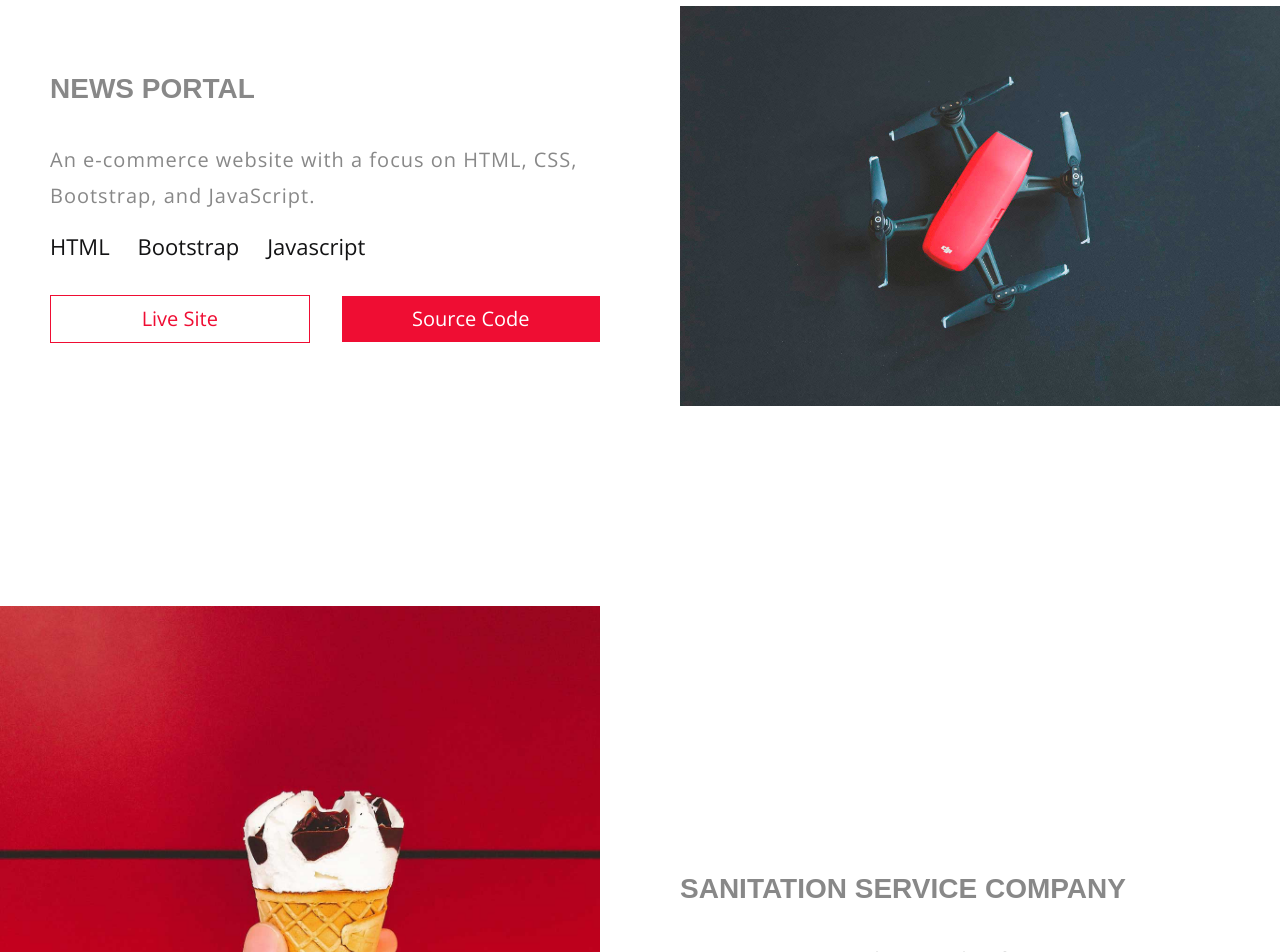
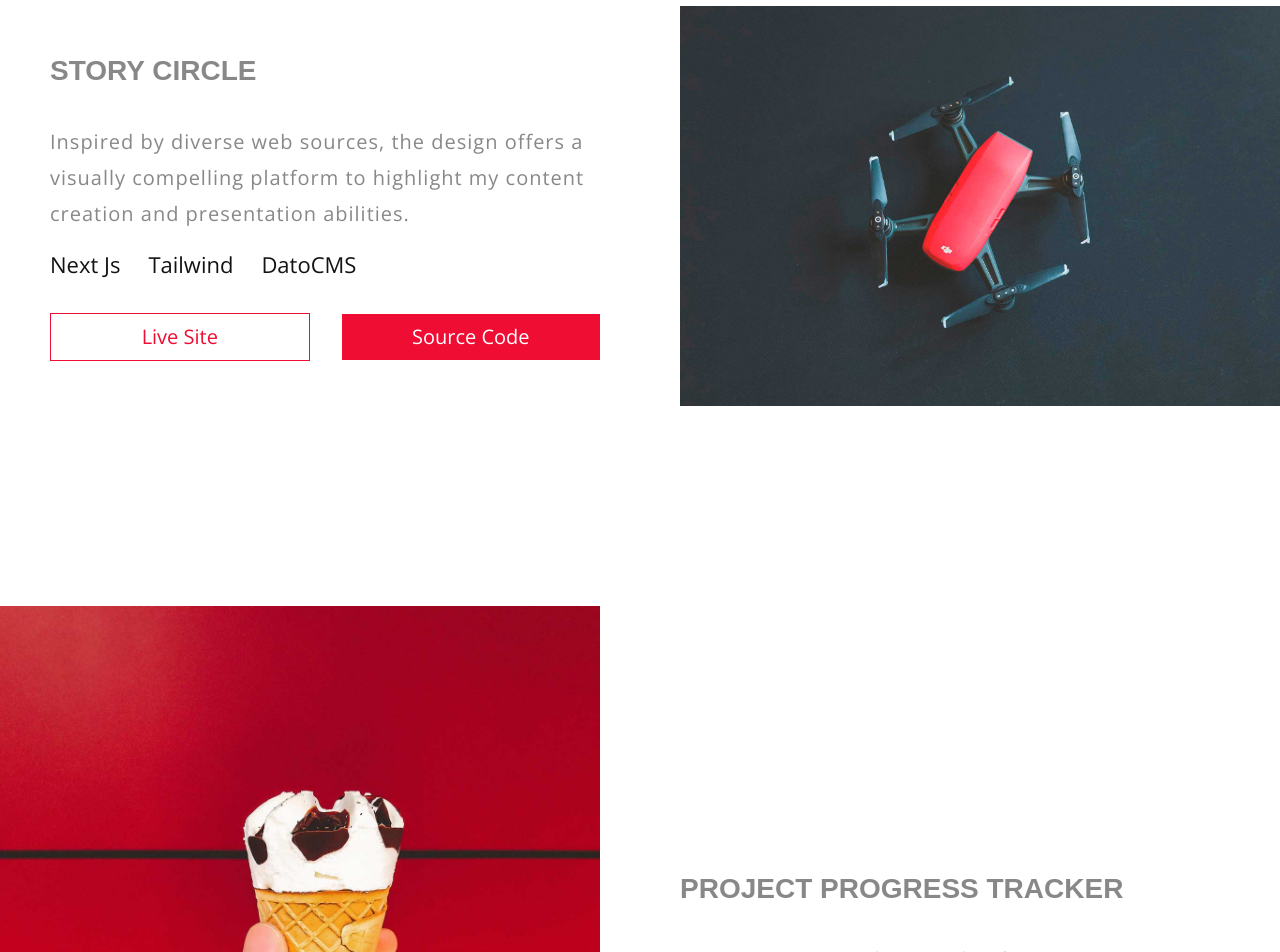
Before and after one commit to Arjun-Jhukal/arjun, a Next.js app: page / in a window 1280 px wide. Shown: the part 1080-2032 px from the top of the page. Built offline with nearby package versions, Linux system fonts and the light colour scheme.

Commit message:
minor change

```diff
--- a/src/app/globals.css
+++ b/src/app/globals.css
@@ -4,7 +4,7 @@
 
 * {
   scroll-behavior: smooth;
-  scroll-padding: 50px;
+  scroll-padding-top: 100px;
 }
 body {
   font-family: "Open Sans", sans-serif;
--- a/src/components/sections/new-banner/index.tsx
+++ b/src/components/sections/new-banner/index.tsx
@@ -17,8 +17,7 @@ export default function NewBanner() {
           <h1 className="text-white mb-2">Hello !</h1>
           <h1 className="mb-4 text-white">I am Arjun Jhukal</h1>
           <p className="text-black-300 mb-8">
-            Lorem ipsum dolor sit amet consectetur, adipisicing elit. Quis qui vel eum aut at unde incidunt ratione harum, sapiente cumque placeat
-            quidem consequuntur dolor rerum quia corporis dolore iusto quisquam.
+            I translate designs into code, making sure everything runs smoothly and looks fantastic across all devices.
           </p>
 
           <div className="flex justify-start items-center gap-6">
--- a/src/components/sections/recent-work/index.tsx
+++ b/src/components/sections/recent-work/index.tsx
@@ -6,21 +6,22 @@ import Image from "next/image";
 export default function RecentWork() {
   const relatedProject = [
     {
-      title: "News Portal",
-      techUsed: ["HTML", "Bootstrap", "Javascript"],
-      liveLink: "#",
-      sourceCode: "#",
-      brief: "An e-commerce website with a focus on HTML, CSS, Bootstrap, and JavaScript.",
+      title: "Story Circle",
+      techUsed: ["Next Js", "Tailwind", "DatoCMS"],
+      liveLink: "https://blog.arjunjhukal.com.np/",
+      sourceCode: "https://github.com/Arjun-Jhukal/story-circle",
+      brief:
+        "Inspired by diverse web sources, the design offers a visually compelling platform to highlight my content creation and presentation abilities.",
       image: {
         url: "/project-04.jpeg",
         alt: "",
       },
     },
     {
-      title: "Sanitation Service Company",
-      techUsed: ["HTML", "Bootstrap", "Javascript"],
-      liveLink: "#",
-      sourceCode: "#",
+      title: "Project Progress Tracker",
+      techUsed: ["Next JS", "Tailwind CSS", "Firebase"],
+      liveLink: "https://project-progress-tracker.vercel.app/",
+      sourceCode: "https://github.com/Arjun-Jhukal/project-progress-tracker",
       brief: "An e-commerce website with a focus on HTML, CSS, Bootstrap, and JavaScript.",
       image: {
         url: "/project-01.jpg",
@@ -89,10 +90,10 @@ export default function RecentWork() {
                     </ul>
 
                     <div className="flex flex-col lg:flex-row justify-start items-center gap-8 ">
-                      <Link href={"#"} className="btn btn__outline">
+                      <Link href={project.liveLink} className="btn btn__outline" target="_blank">
                         Live Site
                       </Link>
-                      <Link href={"#"} className="btn btn__filled">
+                      <Link href={project.sourceCode} className="btn btn__filled" target="_blank">
                         Source Code
                       </Link>
                     </div>
```
